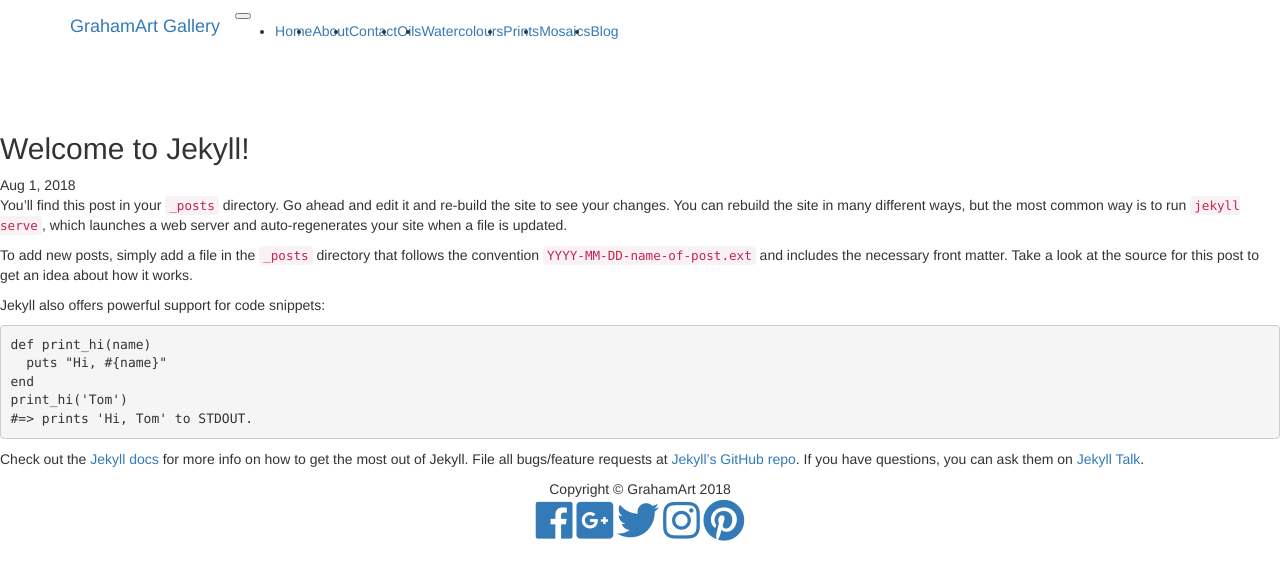
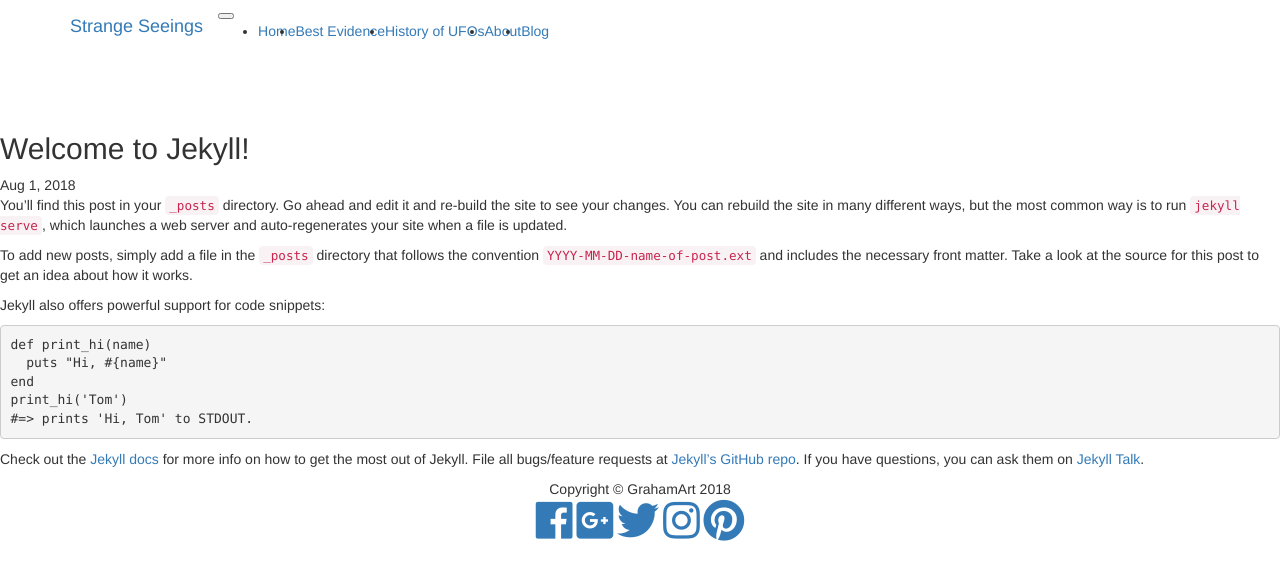
Before and after one commit to Grafrajohn/StrangeSeeing, a Jekyll site: the page built from _posts/2018-08-01-welcome-to-jekyll.markdown, in a window 1280 px wide. Shown: the top 580 px of the page. Built offline with Jekyll 4.4.1, drawn with Linux system fonts in a browser that asks for light colours; nearby versions of some CDN libraries; some web fonts are replaced; library files that are not in the unit come from our copies.

Commit message:
Update headings

```diff
--- a/_includes/nav.html
+++ b/_includes/nav.html
@@ -1,7 +1,7 @@
     <!-- Navigation -->
     <nav class="navbar navbar-expand-lg navbar-dark bg-dark fixed-top">
       <div class="container">
-        <a class="navbar-brand" href="index.html">GrahamArt Gallery</a>
+        <a class="navbar-brand" href="index.html">Strange Seeings</a>
         <button class="navbar-toggler" type="button" data-toggle="collapse" data-target="#navbarResponsive" aria-controls="navbarResponsive" aria-expanded="false" aria-label="Toggle navigation">
           <span class="navbar-toggler-icon"></span>
         </button>
@@ -12,25 +12,16 @@
               </a>
             </li>
             <li class="nav-item">
-              <a class="nav-link" href="about.html">About</a>
+              <a class="nav-link" href="about.html">Best Evidence</a>
             </li>
             <li class="nav-item">
-              <a class="nav-link" href="contact.html">Contact</a>
+              <a class="nav-link" href="contact.html">History of UFOs</a>
             </li>
             <li class="nav-item">
-              <a class="nav-link" href="oils.html">Oils</a>
+              <a class="nav-link" href="oils.html">About</a>
             </li>
             <li class="nav-item">
-              <a class="nav-link" href="watercolours.html">Watercolours</a>
-            </li>
-            <li class="nav-item">
-              <a class="nav-link" href="prints.html">Prints</a>
-            </li>
-            <li class="nav-item">
-              <a class="nav-link" href="mosaics.html">Mosaics</a>
-            </li>
-            <li class="nav-item">
-              <a class="nav-link" href="http://grahamartblog.wordpress.com" target="_blank">Blog</a>
+              <a class="nav-link" href="http://strangesee.wordpress.com" target="_blank">Blog</a>
             </li>
           </ul>
         </div>
--- a/index.html
+++ b/index.html
@@ -11,6 +11,10 @@
 
             <div class="col-md-12 mt-4">
                 <h1>A rational look at UFOs</h1>
+                <p>This site is intended as a rational person’s guide to the fascinating phenomena of UFOs and aliens.</p>
+                <p>‘UFOs’ are defined here as any unidentified flying object or unexplained aerial phenomena. ‘Aliens’ are the presumed manufacturers and pilots of these objects or creators of the phenomena.</p>
+                <p>Perhaps not all ‘UFOs’ are piloted by aliens, but it may be that at least some are. An ‘alien’ could conceivably come from another part of the universe, another dimension or another time. Increasingly it seems that some ‘UFOs’ may actually only be unidentified to the general public but positively identified to the military organisations which secretly created them.</p>
+                <p>It should always be remembered that approximately 98% of all unidentified and aerial phenomena can be rationally explained. The 2% which remain unexplained are what we are interested in.</p>
             </div>
 
         </div>
```
